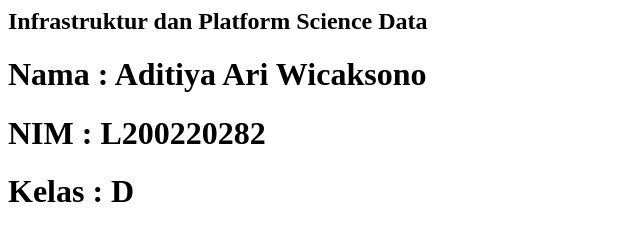
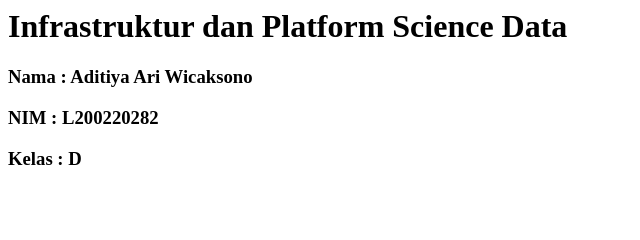
Before and after one commit to AAWicaksono/ums-l200220282.github.io, a plain HTML site: page index.html in a window 1280 px wide. Shown: the whole page, without its empty margins (0-640 px from the left). Drawn offline with Linux system fonts and the light colour scheme.

Commit message:
Update index.html

```diff
--- a/index.html
+++ b/index.html
@@ -1,4 +1,4 @@
-<h2>Infrastruktur dan Platform Science Data
-<h1>Nama : Aditiya Ari Wicaksono</h1>
-<h1>NIM : L200220282</h1>
-<h1>Kelas : D</h1>
+<h1>Infrastruktur dan Platform Science Data</h1>
+<h3>Nama : Aditiya Ari Wicaksono</h3>
+<h3>NIM : L200220282</h3>
+<h3>Kelas : D</h3>
```
